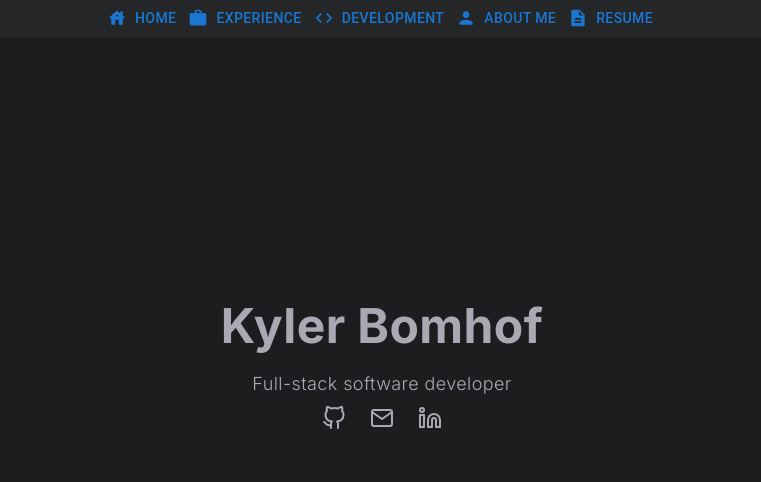
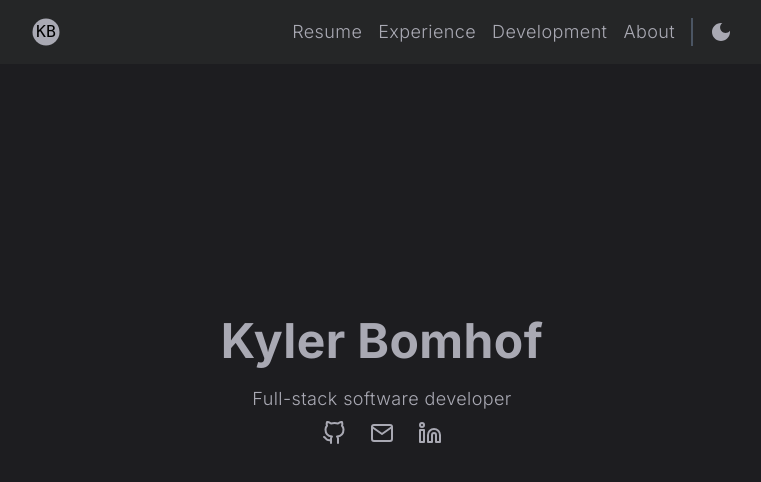
Before and after one commit to senyc/kb-web, a Next.js app: page / in a window 1280 px wide. Shown: the top 482 px of the page, without its empty margins (258-1019 px from the left). Built offline with nearby package versions, Linux system fonts and the light colour scheme.

Commit message:
feat(header): improve header navigation

```diff
--- /dev/null
+++ b/src/components/nav/DarkModeButton.tsx
@@ -0,0 +1,13 @@
+import DarkModeIcon from '@mui/icons-material/DarkMode';
+
+export default function DarkModeButton() {
+  return (
+    <>
+      <button
+        className='duration-150 ease-in hover:scale-105'
+      >
+          <DarkModeIcon />
+          </button>
+    </>
+  );
+}
--- /dev/null
+++ b/src/components/nav/HeaderLink.tsx
@@ -0,0 +1,18 @@
+import Link from "next/link";
+
+interface HeaderLinkProps {
+  href: string;
+  label: string;
+}
+export default function HeaderLink({ href, label }: HeaderLinkProps) {
+  return (
+    <>
+      <Link
+        className='text-lg hover:underline'
+        href={href}
+      >
+        {label}
+      </Link>
+    </>
+  );
+}
--- a/src/components/nav/HeaderNavigation.tsx
+++ b/src/components/nav/HeaderNavigation.tsx
@@ -1,48 +1,60 @@
-import { Button } from "@mui/material";
 import Link from "next/link";
-import WorkIcon from '@mui/icons-material/Work';
-import DescriptionIcon from '@mui/icons-material/Description';
-import CodeIcon from '@mui/icons-material/Code';
-import  Person  from "@mui/icons-material/Person";
-import { House } from "@mui/icons-material";
+import DarkModeButton from "./DarkModeButton";
+import HeaderLink from "./HeaderLink";
+
+function HomeButton() {
+  return (
+    <button className='  hover:scale-105'>
+      <Link href='/'>
+        <svg width="30" height="30" viewBox="0 0 100 100" xmlns="http://www.w3.org/2000/svg">
+          <circle cx="50" cy="50" r="45" fill="#a9a9b3" />
+          <text x="50" y="65" textAnchor="middle" fill="black" fontSize="55" fontFamily="mono">
+            KB
+          </text>
+        </svg>
+      </Link >
+    </button>
+  );
+};
+
 export default function HeaderNavigation() {
   return (
-    <ul className='flex w-screen flex-row justify-center'>
-      <li>
-        <Link href='/'>
-          <Button startIcon={<House />}>
-            {'Home'}
-          </Button>
-        </Link>
+    <div className='flex h-16 w-screen flex-row items-center justify-center'>
+      <HomeButton />
+      <div className=' flex w-full max-w-2xl flex-row justify-end'>
+        <nav className='border-r-2 border-gray-600 pr-4'>
+          <ul className='flex flex-row gap-4'>
+            <li className=''>
+              <HeaderLink
+                href='BomhofKylerResume.pdf'
+                label='Resume'
+              />
             </li>
             <li>
-        <Link href='experience'>
-          <Button startIcon={<WorkIcon />}>
-            {'Experience'}
-          </Button>
-        </Link>
+              <HeaderLink
+                href='experience'
+                label='Experience'
+              />
             </li>
             <li>
-        <Link href='development'>
-          <Button startIcon={<CodeIcon />}>
-            {'Development'}
-          </Button>
-        </Link>
+              <HeaderLink
+                href='development'
+                label='Development'
+              />
             </li>
             <li>
-        <Link href='about'>
-          <Button startIcon={<Person />}>
-            {'About Me'}
-          </Button>
-        </Link>
-      </li>
-      <li>
-        <Link href='BomhofKylerResume.pdf'>
-          <Button startIcon={<DescriptionIcon />}>
-            {'Resume'}
-          </Button>
-        </Link>
+              <HeaderLink
+                href='about'
+                label='About'
+              />
             </li>
           </ul>
+        </nav>
+        <div className='pl-4'>
+          <DarkModeButton />
+        </div>
+
+      </div>
+    </div>
   );
 }
```
Lines whose indentation alone changed are shown as unchanged.
